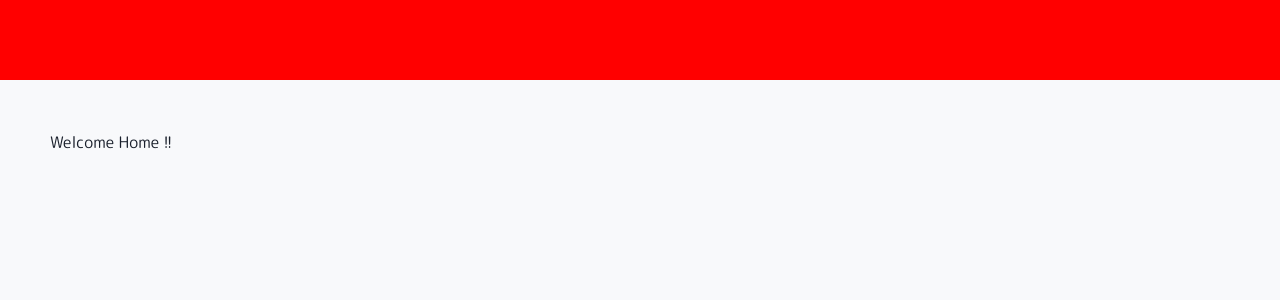
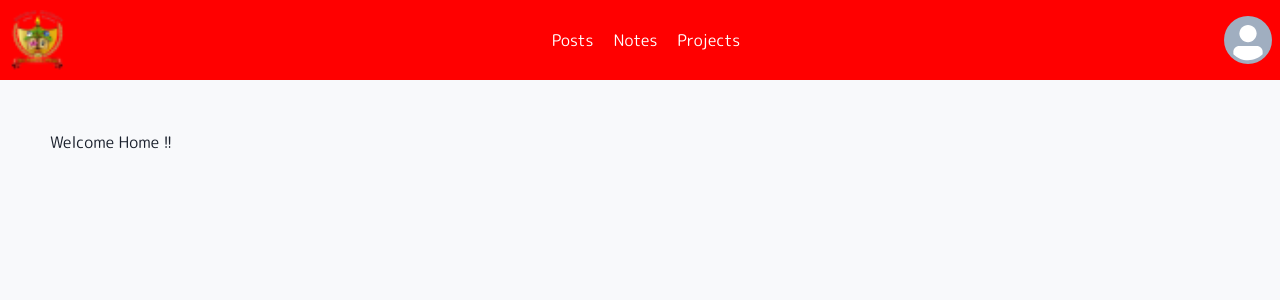
Before and after one commit to avtarsingh99/GU-Engg-Club, a React (Vite) app in the folder frontend/: page / in a window 1280 px wide. Shown: the top 300 px of the page. Built offline with nearby package versions, Linux system fonts and the light colour scheme; no server answers.

Commit message:
header added

```diff
--- a/frontend/package.json
+++ b/frontend/package.json
@@ -10,6 +10,7 @@
     "preview": "vite preview"
   },
   "dependencies": {
+    "@chakra-ui/icons": "^2.1.0",
     "@chakra-ui/react": "^2.6.0",
     "@emotion/react": "^11.10.8",
     "@emotion/styled": "^11.10.8",
--- a/frontend/src/Theme/UIElements/Header.jsx
+++ b/frontend/src/Theme/UIElements/Header.jsx
@@ -1,7 +1,8 @@
 import { chakra } from "@chakra-ui/react";
+
 const Header = chakra('header', {
   baseStyle: {
-    bg:'red',
+    bg: 'red',
     width: '100%',
     position: 'fixed',
     top: '0px',
@@ -13,7 +14,10 @@ const Header = chakra('header', {
     zIndex: 2,
   },
 })
+
+
 export default function NavHeader(props) {
+
   return (
     <Header {...props}>
 
--- a/frontend/src/components/NavHeader.jsx/MainHeader.jsx
+++ b/frontend/src/components/NavHeader.jsx/MainHeader.jsx
@@ -1,9 +1,78 @@
 import React from 'react'
+import { Box, Flex, Link, Avatar, IconButton } from "@chakra-ui/react";
+import { HamburgerIcon, CloseIcon } from "@chakra-ui/icons";
+import { useState } from "react";
 import Header from '../../Theme/UIElements/Header';
+
 export default function MainHeader() {
+
+  const [openMenuDisplay, setOpenMenuDisplay] = useState('none');
+
   return (
     <Header>
 
+      <Flex bg="red" w={'100%'} h={'10vh'} justifyContent={'space-between'} alignItems={'center'} m={2}>
+
+        <Box display={['none', 'flex']}>
+          <Link href="/">
+            <img src="/favicon-32x32.png" alt="Logo" width={'60px'} />
+          </Link>
+        </Box>
+
+        <Flex gap={'5'} display={['none', 'flex']}>
+          <Link href="#" color={'white'} >Posts</Link>
+          <Link href="#" color={'white'}>Notes</Link>
+          <Link href="#" color={'white'}>Projects</Link>
+        </Flex>
+
+        <Box display={['none', 'flex']}>
+          <Avatar />
+        </Box>
+
+        <IconButton
+          aria-label="Open Menu" size={'md'}
+          mr={2} icon={<HamburgerIcon />}
+          display={['flex', 'none']}
+          onClick={() => setOpenMenuDisplay('flex')}>
+        </IconButton>
+
+        <Box display={['flex', 'none']}>
+          <Link href="/">
+            <img src="/favicon-32x32.png" alt="Logo" width={'60px'} />
+          </Link>
+        </Box>
+
+        <Box display={['flex', 'none']}>
+          <Avatar />
+        </Box>
+
+
+        <Flex flexDir={'column'}
+          bg={'gray.200'} h={'30vh'} border={'1px'}
+          w={'40%'} borderRadius={5}
+          mt={'20vh'}
+          zIndex={20} pos={'fixed'}
+          display={openMenuDisplay}>
+
+          <Flex justify={'flex-start'} mr={1}>
+            <IconButton
+              aria-label="Close Menu"
+              size={'sm'}
+              mt={2}
+              ml={2}
+              icon={<CloseIcon />}
+              onClick={() => setOpenMenuDisplay('none')}>
+            </IconButton>
+          </Flex>
+
+          <Flex flexDir={'column'} alignItems={'center'} >
+            <Link href="#" color={'black'}>Posts</Link>
+            <Link href="#" color={'black'}>Notes</Link>
+            <Link href="#" color={'black'}>Projects</Link>
+          </Flex>
+        </Flex>
+
+      </Flex>
     </Header>
   )
 }
```
Also changed, not shown: 1 other file (tests, documents, lock files or other folders).
